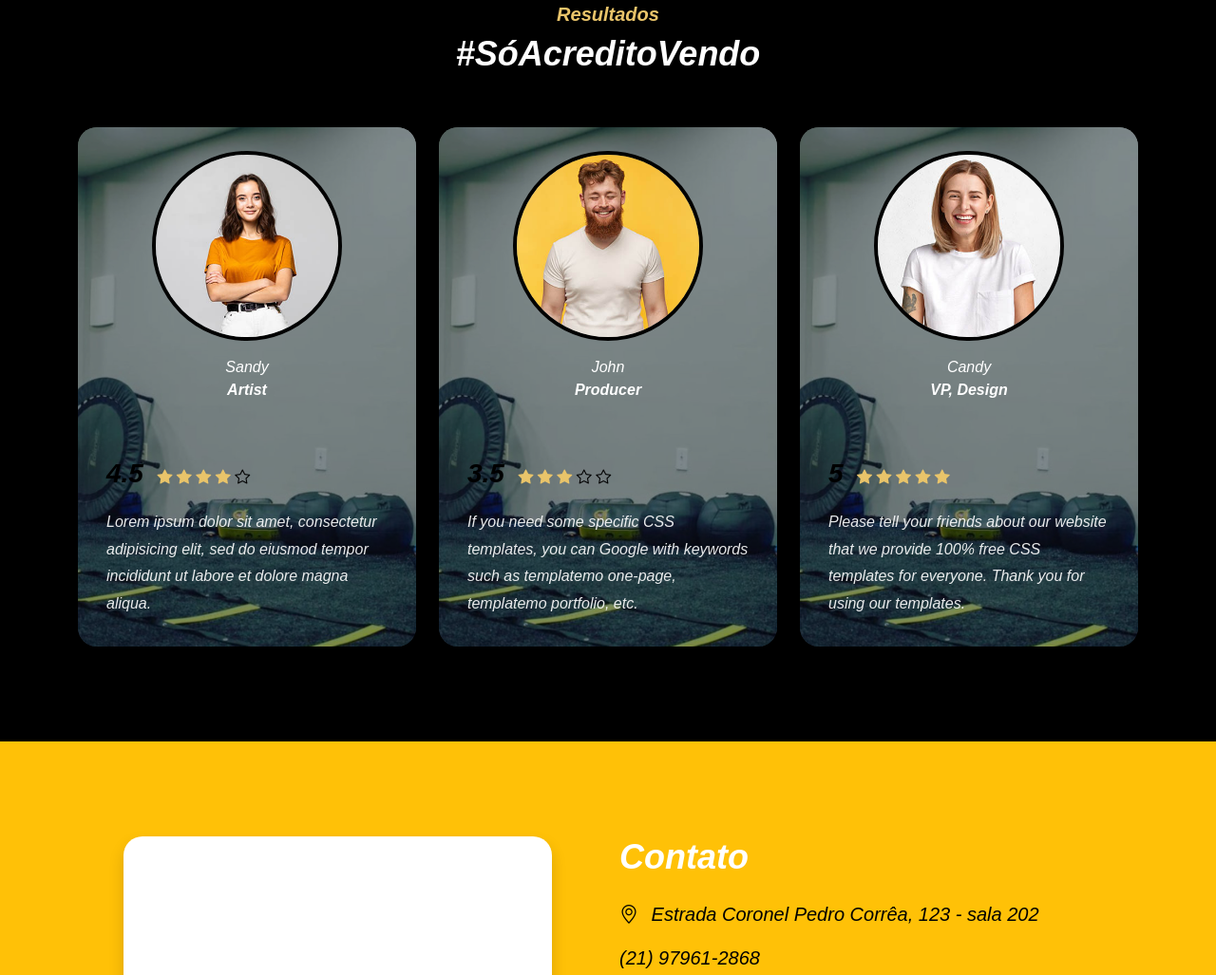
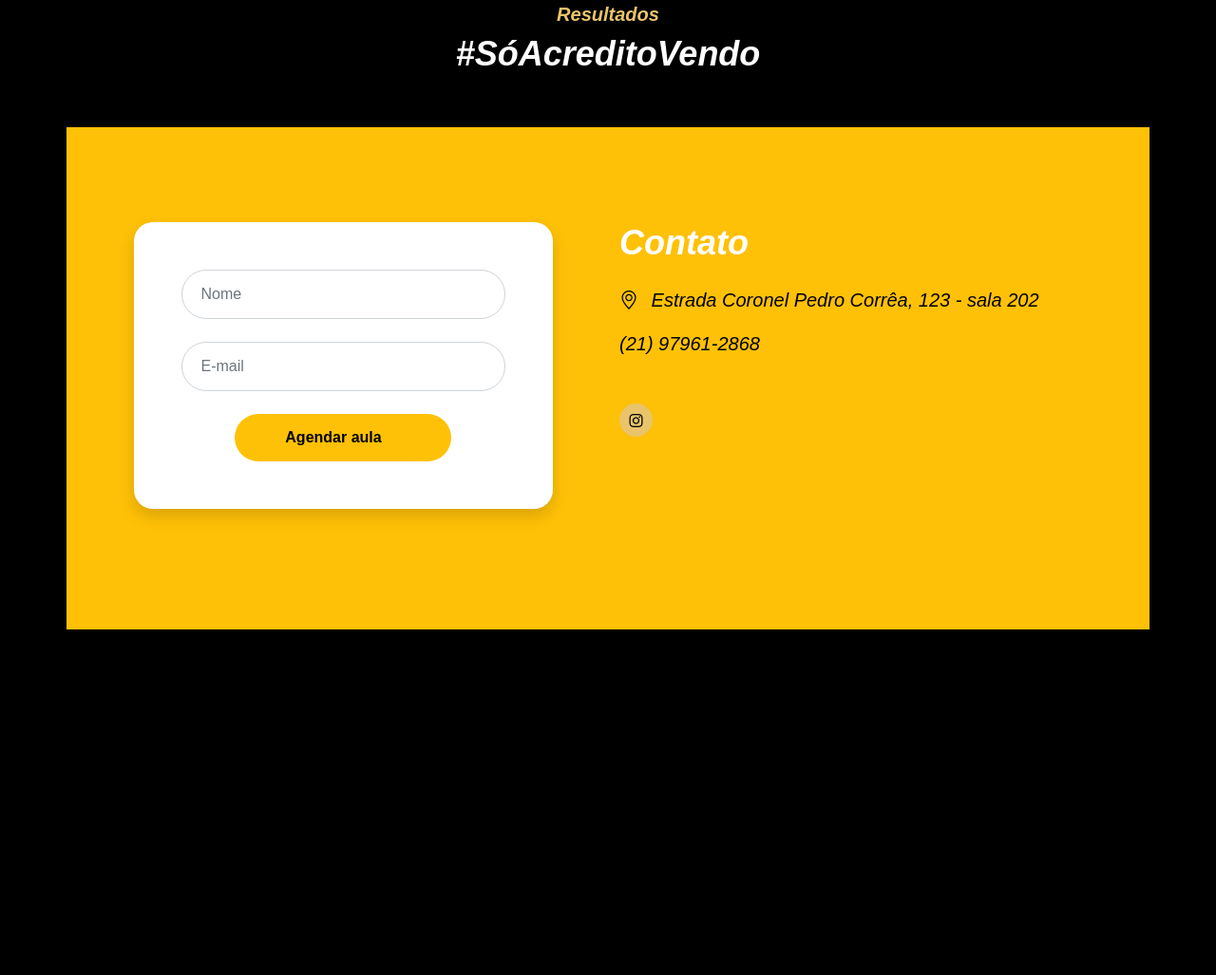
Before and after one commit to dopazofitness/site, a plain HTML site: page index.html in a window 1280 px wide. Shown: the part 2120-3147 px from the top of the page at 95% size. After the commit the page ends 2883 px from the top, so only its background shows below. Drawn offline with Linux system fonts and the light colour scheme; a web font is replaced by a local one.

Commit message:
Add files via upload

```diff
--- a/index.html
+++ b/index.html
@@ -43,12 +43,7 @@ https://templatemo.com/tm-588-ebook-landing
                         </span>
                     </a>
 
-                    <div class="d-lg-none ms-auto me-3">
-                        <a href="#" class="btn custom-btn custom-border-btn btn-naira btn-inverted">
-                            <i class="btn-icon bi-cloud-download"></i>
-                            <span>Download</span><!-- duplicated another one below for mobile -->
-                        </a>
-                    </div>
+
 
                     <button class="navbar-toggler" type="button" data-bs-toggle="collapse" data-bs-target="#navbarNav" aria-controls="navbarNav" aria-expanded="false" aria-label="Toggle navigation">
                         <span class="navbar-toggler-icon"></span>
@@ -191,94 +186,6 @@ https://templatemo.com/tm-588-ebook-landing
                             <h2> #SóAcreditoVendo</h2>
                         </div>
 
-                        <div class="col-lg-4 col-12">
-                            <div class="custom-block d-flex flex-wrap">
-                                <div class="custom-block-image-wrap d-flex flex-column">
-                                    <img src="images/avatar/portrait-beautiful-young-woman-standing-grey-wall.jpg" class="img-fluid avatar-image" alt="">
-
-                                    <div class="text-center mt-3">
-                                        <span class="text-white">Sandy</span>
-
-                                        <strong class="d-block text-white">Artist</strong>
-                                    </div>
-                                </div>
-
-                                <div class="custom-block-info">
-                                    <div class="reviews-group mb-3">
-                                        <strong>4.5</strong>
-
-                                        <i class="bi-star-fill"></i>
-                                        <i class="bi-star-fill"></i>
-                                        <i class="bi-star-fill"></i>
-                                        <i class="bi-star-fill"></i>
-                                        <i class="bi-star"></i>
-                                    </div>
-
-                                    <p class="mb-0">Lorem ipsum dolor sit amet, consectetur adipisicing elit, sed do eiusmod tempor incididunt ut labore et dolore magna aliqua.</p>
-                                </div>
-                            </div>
-                        </div>
-
-                        <div class="col-lg-4 col-12 my-5 my-lg-0">
-                            <div class="custom-block d-flex flex-wrap">
-                                <div class="custom-block-image-wrap d-flex flex-column">
-                                    <img src="images/avatar/portrait-young-redhead-bearded-male.jpg" class="img-fluid avatar-image avatar-image-left" alt="">
-
-                                    <div class="text-center mt-3">
-                                        <span class="text-white">John</span>
-
-                                        <strong class="d-block text-white">Producer</strong>
-                                    </div>
-                                </div>
-
-                                <div class="custom-block-info">
-                                    <div class="reviews-group mb-3">
-                                        <strong>3.5</strong>
-
-                                        <i class="bi-star-fill"></i>
-                                        <i class="bi-star-fill"></i>
-                                        <i class="bi-star-fill"></i>
-                                        <i class="bi-star"></i>
-                                        <i class="bi-star"></i>
-                                    </div>
-
-                                    <p class="mb-0">If you need some specific CSS templates, you can Google with keywords such as templatemo one-page, templatemo portfolio, etc.</p>
-                                </div>
-                            </div>
-                        </div>
-
-                        <div class="col-lg-4 col-12">
-                            <div class="custom-block d-flex flex-wrap">
-                                <div class="custom-block-image-wrap d-flex flex-column">
-                                    <img src="images/avatar/pretty-blonde-woman.jpg" class="img-fluid avatar-image" alt="">
-
-                                    <div class="text-center mt-3">
-                                        <span class="text-white">Candy</span>
-
-                                        <strong class="d-block text-white">VP, Design</strong>
-                                    </div>
-                                </div>
-
-                                <div class="custom-block-info">
-                                    <div class="reviews-group mb-3">
-                                        <strong>5</strong>
-
-                                        <i class="bi-star-fill"></i>
-                                        <i class="bi-star-fill"></i>
-                                        <i class="bi-star-fill"></i>
-                                        <i class="bi-star-fill"></i>
-                                        <i class="bi-star-fill"></i>
-                                    </div>
-
-                                    <p class="mb-0">Please tell your friends about our website that we provide 100% free CSS templates for everyone. Thank you for using our templates.</p>
-                                </div>
-                            </div>
-                        </div>
-
-                    </div>
-                </div>
-            </section>
-
 
             <section class="contact-section section-padding" id="section_5">
                 <div class="container">
@@ -286,9 +193,7 @@ https://templatemo.com/tm-588-ebook-landing
 
                         <div class="col-lg-5 col-12 mx-auto">
                             <form class="custom-form ebook-download-form bg-white shadow" action="#" method="post" role="form">
-                                <div class="text-center mb-5">
-                                    <h2 class="mb-1">Agende sua aula experimental</h2>
-                                </div>
+
 
                                 <div class="ebook-download-form-body">
                                     <div class="input-group mb-4">
```
